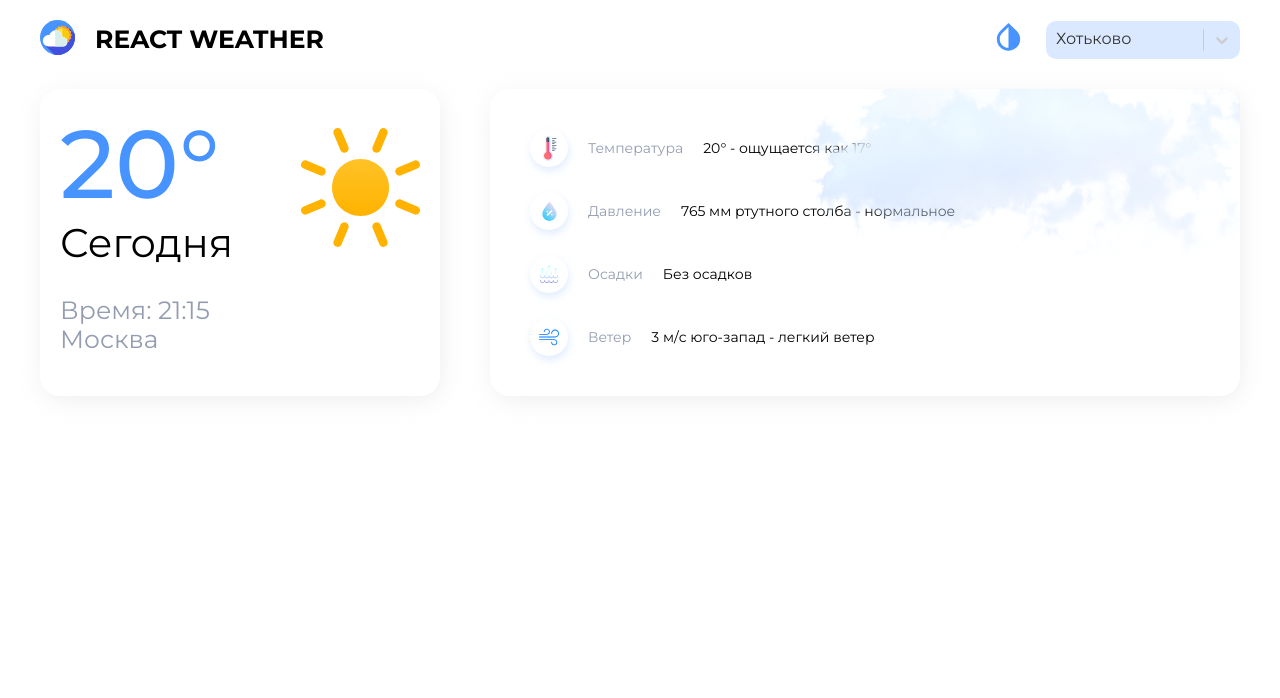
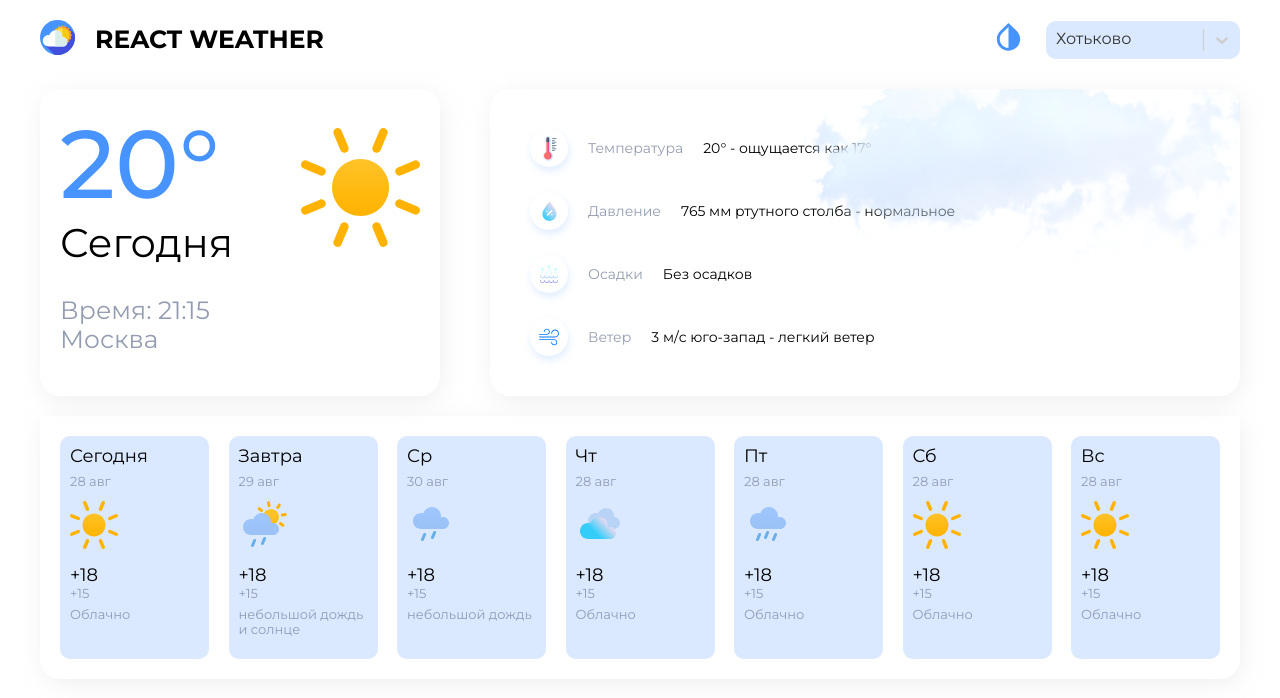
Before and after one commit to Satancrew/weather-app, a React (Create React App) app in the folder weather-react/: page / in a window 1280 px wide. Shown: the top 698 px of the page. Built offline with nearby package versions, Linux system fonts and the light colour scheme.

Commit message:
feat: add cards

```diff
--- a/weather-react/src/pages/Home/Home.tsx
+++ b/weather-react/src/pages/Home/Home.tsx
@@ -2,6 +2,7 @@ import React from 'react';
 import styles from './Home.module.scss';
 import { ThisDay } from './components/ThisDay/ThisDay';
 import { ThisDayInfo } from './components/ThisDayInfo/ThisDayInfo';
+import { Days } from './components/Days/Days';
 
 type Props = {};
 
@@ -12,6 +13,7 @@ export const Home = (props: Props) => {
         <ThisDay />
         <ThisDayInfo />
       </div>
+      <Days />
     </div>
   );
 };
--- a/weather-react/src/pages/Home/components/Days/Card.tsx
+++ b/weather-react/src/pages/Home/components/Days/Card.tsx
@@ -1,10 +1,25 @@
-import React from 'react'
+import React from 'react';
 import styles from './Days.module.scss';
+import { Day } from './Days';
+import { GlobalSvgSelector } from '../../../../assets/icons/global/GlobalSvgSelector';
 
-type Props = {}
+type Props = {
+  day: Day;
+};
 
-export const Card = (props: Props) => {
+export const Card = ({ day }: Props) => {
+  const { day_id, day_info, icon_id, temp_day, temp_night, info } = day;
+
   return (
-    <div>Card</div>
-  )
-}
+    <div className={styles.card}>
+      <div className={styles.day}>{day_id}</div>
+      <div className={styles.day__info}>{day_info}</div>
+      <div className={styles.img}>
+        <GlobalSvgSelector id={icon_id} />
+      </div>
+      <div className={styles.day__temp}>{temp_day}</div>
+      <div className={styles.day__night}>{temp_night}</div>
+      <div className={styles.day__info}>{info}</div>
+    </div>
+  );
+};
--- a/weather-react/src/pages/Home/components/Days/Days.module.scss
+++ b/weather-react/src/pages/Home/components/Days/Days.module.scss
@@ -0,0 +1,58 @@
+@import '../../../../styles/variables.scss';
+
+.days {
+  display: flex;
+  justify-content: space-between;
+  flex-wrap: wrap;
+  padding: 20px;
+  width: 100%;
+  background: $lite-background;
+  box-shadow: $box-shadow;
+  border-radius: 0 0 $border-radius $border-radius;
+  margin-top: 20px;
+}
+
+.card {
+  display: flex;
+  flex-direction: column;
+  background: rgba(71, 147, 255, 0.2);
+  border-radius: 10px;
+  padding: 10px;
+  width: 149px;
+  transition: 0.3s;
+  cursor: pointer;
+
+  .day {
+    margin-bottom: 7px;
+    font-size: 18px;
+  }
+
+  .day__info {
+    font-size: 14px;
+    margin-bottom: 12px;
+    color: $base-color;
+  }
+
+  .img {
+    margin-bottom: 12px;
+  }
+
+  .day__temp {
+    font-size: 18px;
+  }
+
+  .day__night {
+    font-size: 13px;
+    color: $base-color;
+    margin-bottom: 6px;
+  }
+
+  .day__info {
+    font-size: 13px;
+    color: $base-color;
+  }
+
+  &:hover {
+    box-shadow: 0px 3px 20px rgba(147, 144, 144, 0.28);
+  }
+}
--- a/weather-react/src/pages/Home/components/Days/Days.tsx
+++ b/weather-react/src/pages/Home/components/Days/Days.tsx
@@ -0,0 +1,82 @@
+import React from 'react';
+import styles from './Days.module.scss';
+import { Card } from './Card';
+
+type Props = {};
+
+export type Day = {
+  day_id: string;
+  day_info: string;
+  icon_id: string;
+  temp_day: string;
+  temp_night: string;
+  info: string;
+};
+
+export const Days = (props: Props) => {
+  const days: Day[] = [
+    {
+      day_id: 'Сегодня',
+      day_info: '28 авг',
+      icon_id: 'sun',
+      temp_day: '+18',
+      temp_night: '+15',
+      info: 'Облачно',
+    },
+    {
+      day_id: 'Завтра',
+      day_info: '29 авг',
+      icon_id: 'small_rain_sun',
+      temp_day: '+18',
+      temp_night: '+15',
+      info: 'небольшой дождь и солнце',
+    },
+    {
+      day_id: 'Ср',
+      day_info: '30 авг',
+      icon_id: 'small_rain',
+      temp_day: '+18',
+      temp_night: '+15',
+      info: 'небольшой дождь',
+    },
+    {
+      day_id: 'Чт',
+      day_info: '28 авг',
+      icon_id: 'mainly_cloudy',
+      temp_day: '+18',
+      temp_night: '+15',
+      info: 'Облачно',
+    },
+    {
+      day_id: 'Пт',
+      day_info: '28 авг',
+      icon_id: 'rain',
+      temp_day: '+18',
+      temp_night: '+15',
+      info: 'Облачно',
+    },
+    {
+      day_id: 'Сб',
+      day_info: '28 авг',
+      icon_id: 'sun',
+      temp_day: '+18',
+      temp_night: '+15',
+      info: 'Облачно',
+    },
+    {
+      day_id: 'Вс',
+      day_info: '28 авг',
+      icon_id: 'sun',
+      temp_day: '+18',
+      temp_night: '+15',
+      info: 'Облачно',
+    },
+  ];
+  return (
+    <div className={styles.days}>
+      {days.map((day: Day) => (
+        <Card key={day.day_id} day={day} />
+      ))}
+    </div>
+  );
+};
```
Also changed, not shown: weather-react/src/pages/Home/components/Days/Tabs.tsx (+9 -0 lines).
